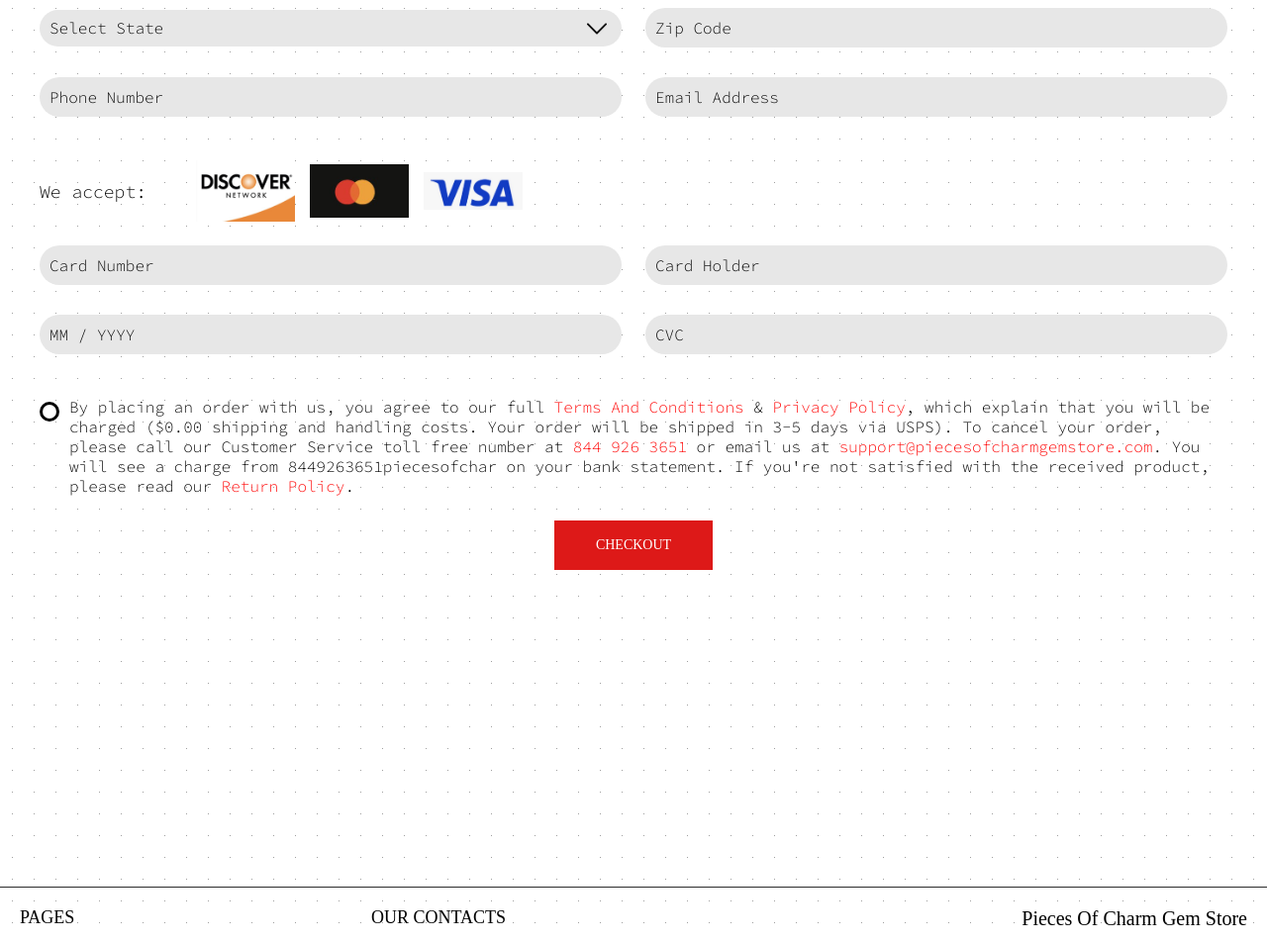
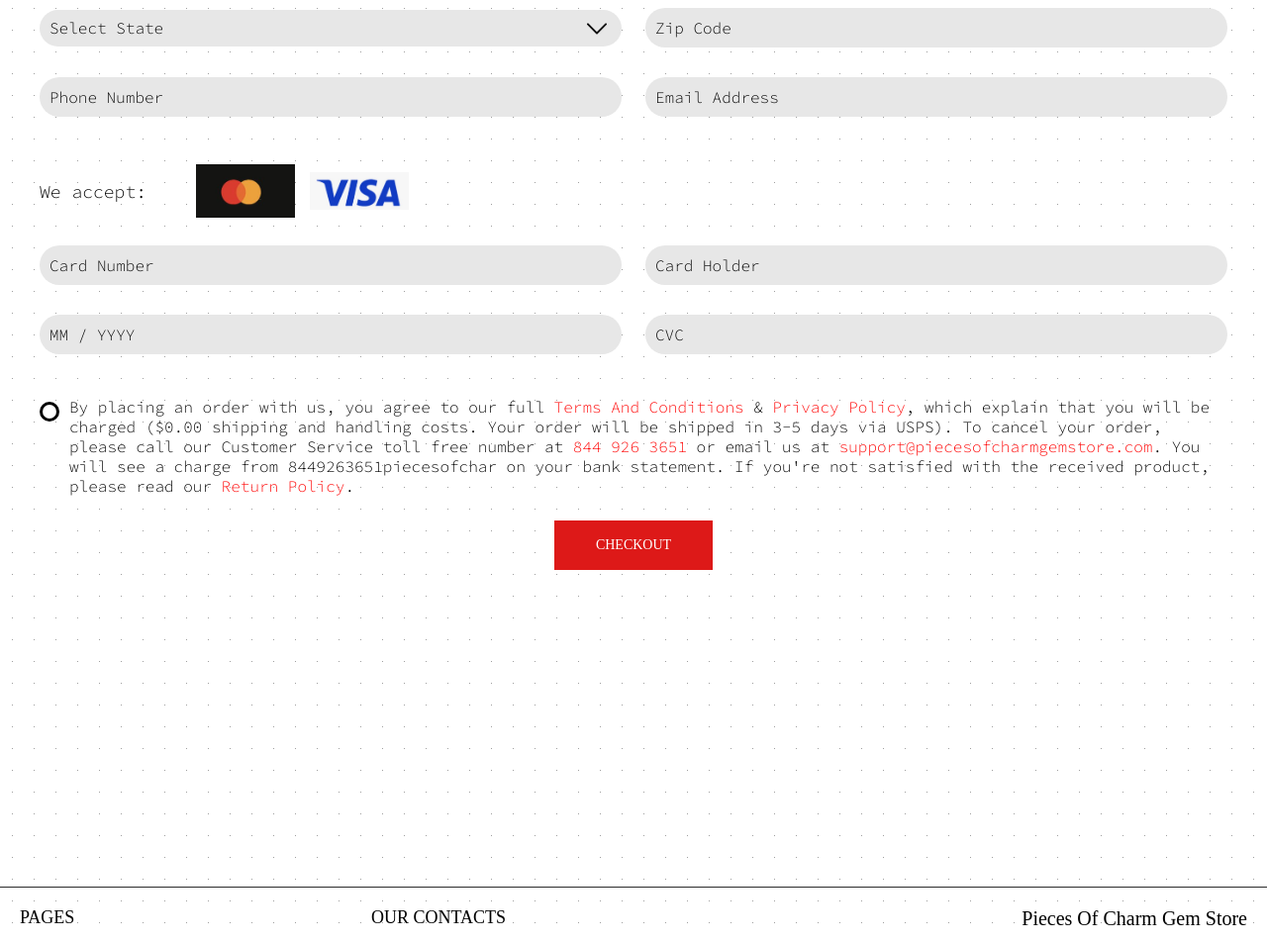
Before and after one commit to YanaEgorova/new-template-146, a plain HTML site: page shop.html in a window 1280 px wide. Shown: the part 765-1718 px from the top of the page at 99% size. Drawn offline with Linux system fonts and the light colour scheme; a script that the page names is missing; a web font is replaced by a local one.

Commit message:
remove discover and add template number

```diff
--- a/css/order.css
+++ b/css/order.css
@@ -225,8 +225,9 @@ select:-webkit-autofill {
         margin-bottom: 0;
         margin-right: 5rem;
     }
-    .accept__list {
+    /* .accept__list {
         flex-grow: 1;
         max-width: 33rem;
-    }
+    } */
+    .accept__item:not(:last-child) { margin-right: 1.5rem; }
 }
--- a/js/website-data.js
+++ b/js/website-data.js
@@ -7,6 +7,8 @@ export const WEBSITE_ADDRESS = '9 Camp Bal Place, Little Falls, NJ 07424, USA';
 export const WEBSITE_RETURN_ADDRESS = '1025 Industry Rd Harrodsburg, KY 40330, USA';
 export const WEBSITE_DESCRIPTOR = '8449263651piecesofchar';
 export const WEBSITE_FULFILLMENT = 'Fulfill Brokerage Inc.';
+
+const templateNumber = 'new-template-146';
 
 let websiteName = document.querySelectorAll('.js_website-name');
 let websiteUrl = document.querySelectorAll('.js_website-url');
--- a/shop.html
+++ b/shop.html
@@ -212,9 +212,9 @@
               <div class="accept__box">
                 <p class="text">We accept:</p>
                 <ul class="accept__list">
-                  <li class="accept__item">
+                  <!-- <li class="accept__item">
                     <img src="./img/icons/discover.png" alt="" class="accept__img">
-                  </li>
+                  </li> -->
                   <li class="accept__item">
                     <img src="./img/icons/mastercard.png" alt="" class="accept__img">
                   </li>
```
